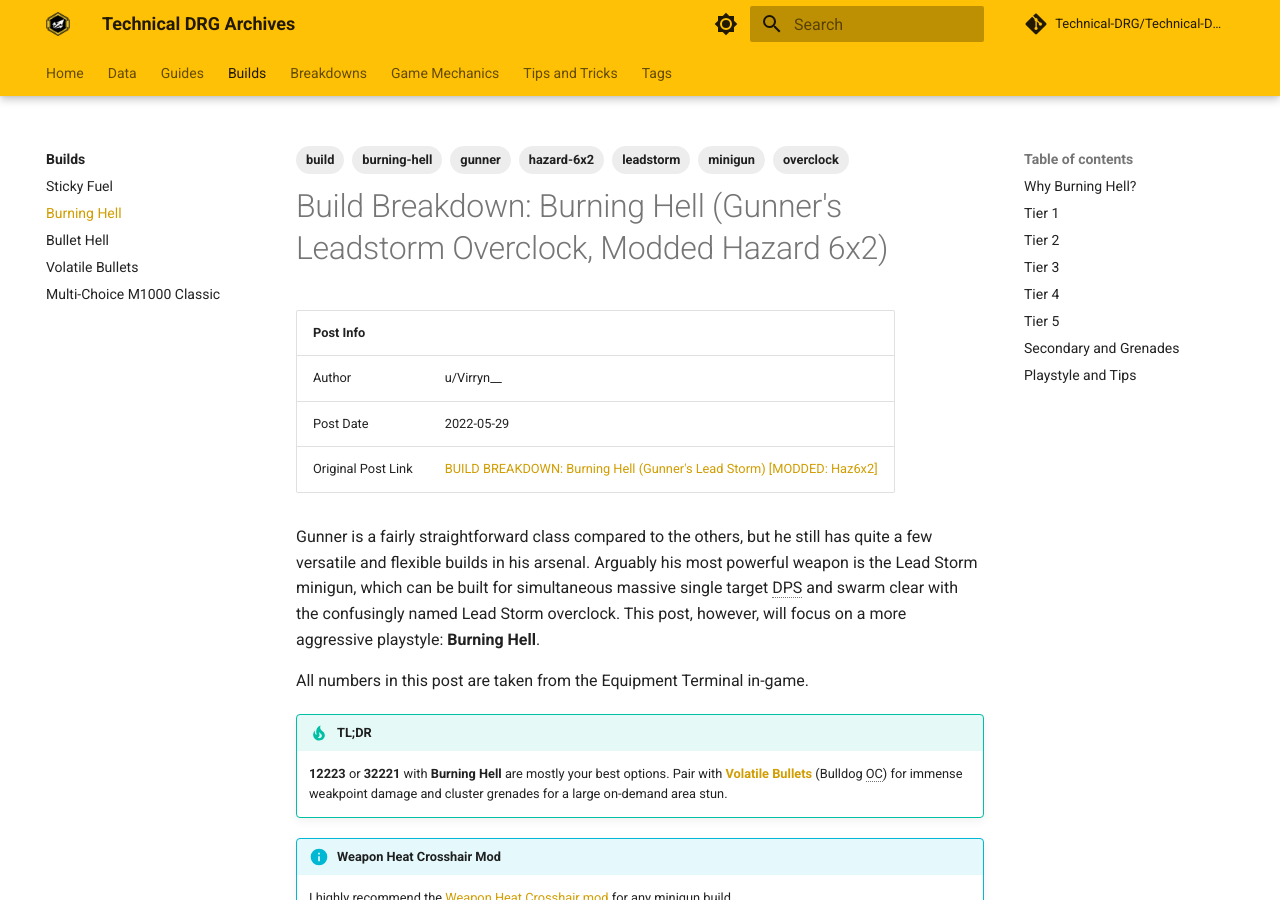
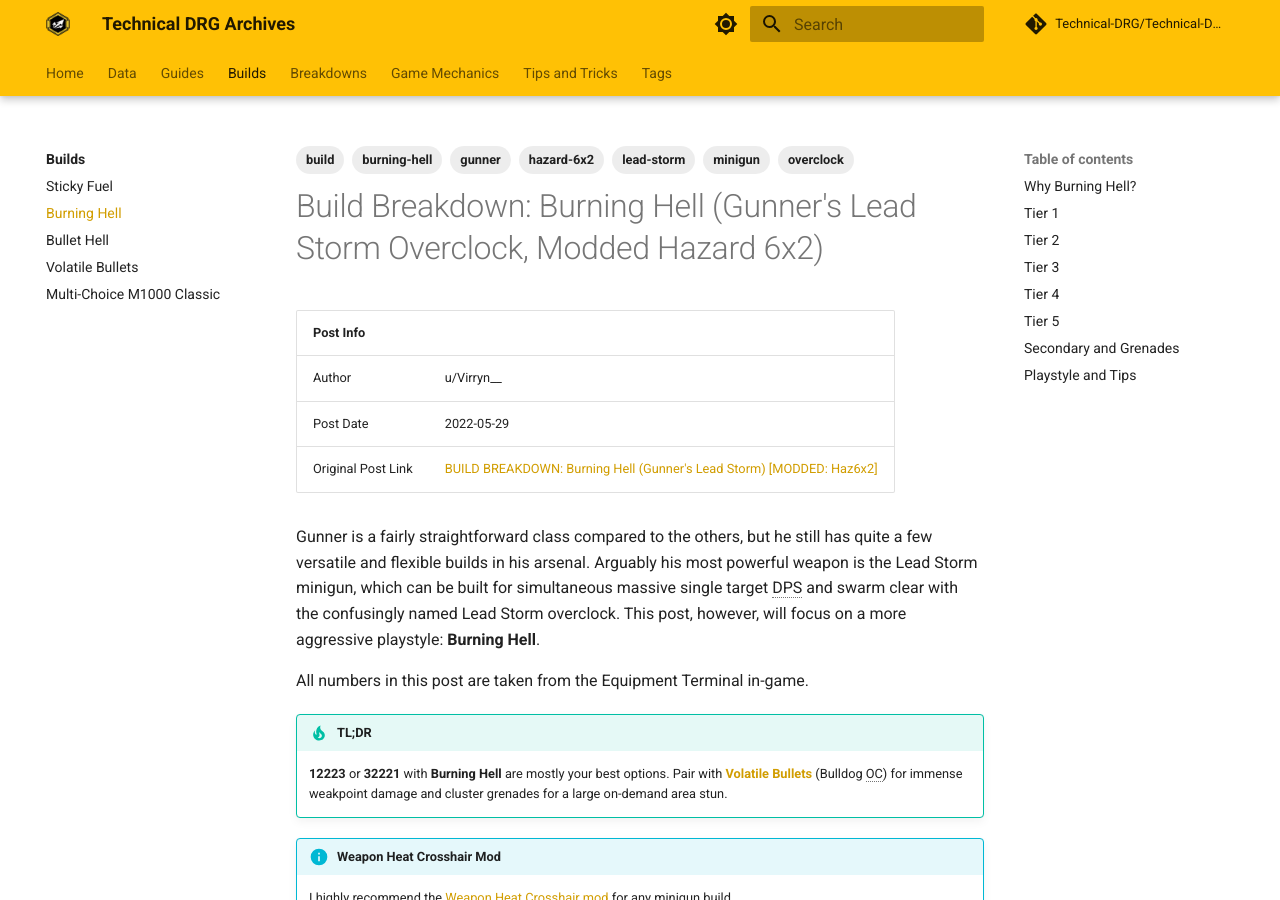
Before and after one commit to Technical-DRG/Technical-DRG-Archives, an MkDocs documentation site: the page built from docs/builds/burning-hell.md, in a window 1280 px wide and 900 px high. Built offline with MkDocs 1.6.1 and Material for MkDocs 9.7.7, drawn with Linux system fonts in a browser that asks for light colours; comment, search, counter and statistics services are not loaded.

Commit message:
Fix Lead Storm naming

```diff
--- a/docs/builds/burning-hell.md
+++ b/docs/builds/burning-hell.md
@@ -5,11 +5,11 @@
     - gunner
     - build
     - overclock
-    - leadstorm
+    - lead-storm
     - hazard-6x2
 ---
 
-# Build Breakdown: Burning Hell (Gunner's Leadstorm Overclock, Modded Hazard 6x2)
+# Build Breakdown: Burning Hell (Gunner's Lead Storm Overclock, Modded Hazard 6x2)
 
 | Post Info          |                                                                                                                                                                                  |
 |--------------------|----------------------------------------------------------------------------------------------------------------------------------------------------------------------------------|
```
Also changed, not shown: docs/builds/bullet-hell.md (+2 -2 lines).
